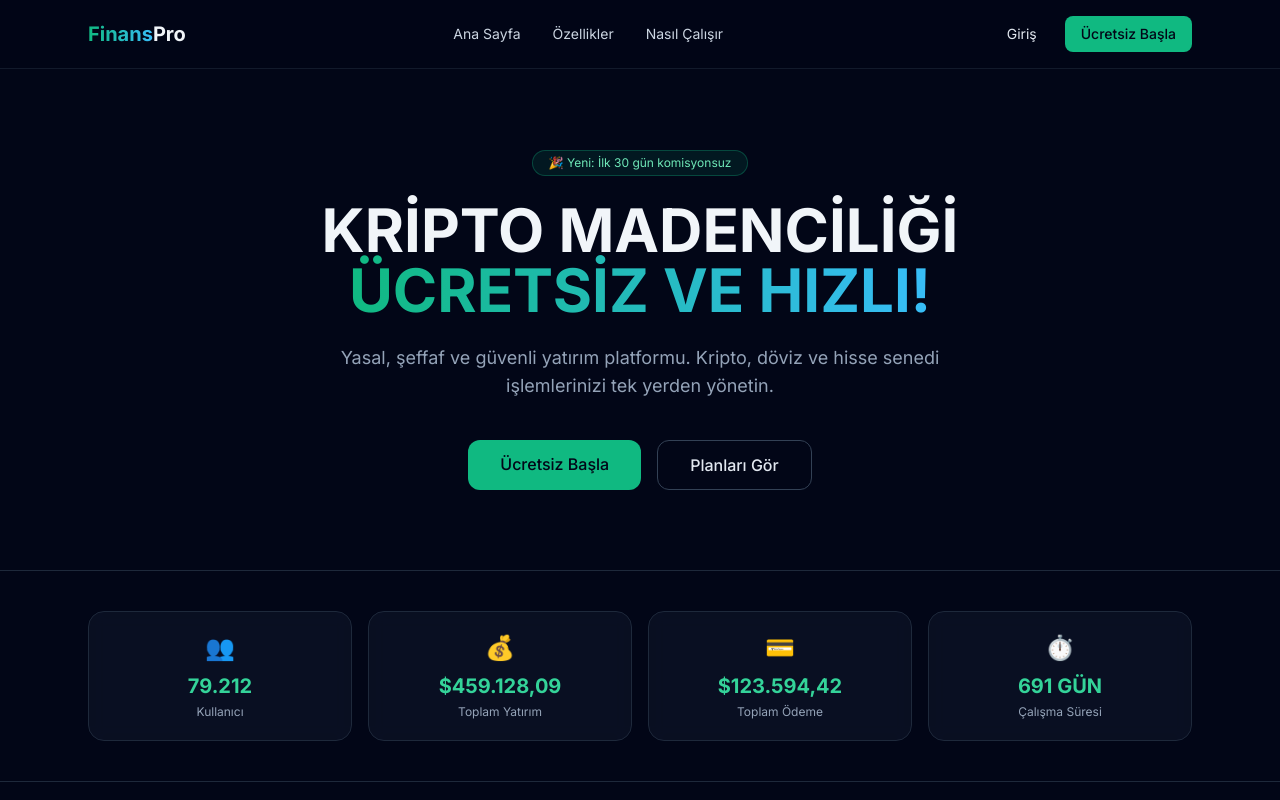
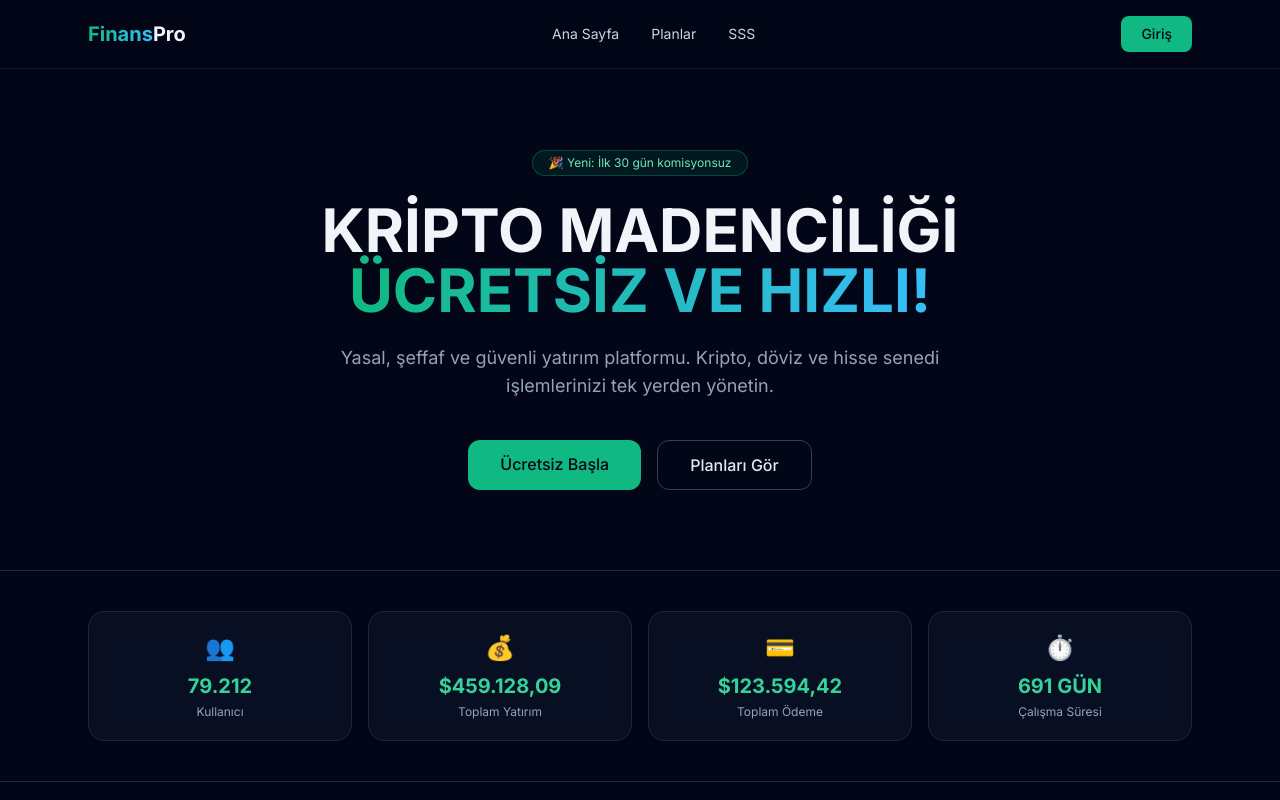
Before and after one commit to ayitvhizmet-gif/finans-platform, a Next.js app: page / in a window 1280 px wide. Shown: the top 800 px of the page. Built offline with nearby package versions, Linux system fonts and the light colour scheme.

Commit message:
Update Navbar.tsx

```diff
--- a/components/Navbar.tsx
+++ b/components/Navbar.tsx
@@ -9,15 +9,15 @@ export default function Navbar() {
         </Link>
         <div className="hidden gap-8 text-sm text-slate-300 md:flex">
           <Link href="/" className="hover:text-white">Ana Sayfa</Link>
-          <Link href="#ozellikler" className="hover:text-white">Özellikler</Link>
-          <Link href="#nasil" className="hover:text-white">Nasıl Çalışır</Link>
+          <Link href="#planlar" className="hover:text-white">Planlar</Link>
+          <Link href="#sss" className="hover:text-white">SSS</Link>
         </div>
         <div className="flex items-center gap-3">
-          <Link href="/giris" className="rounded-lg px-4 py-2 text-sm text-slate-200 hover:bg-slate-800">
+          <Link
+            href="/panel"
+            className="rounded-lg bg-emerald-500 px-5 py-2 text-sm font-medium text-slate-950 hover:bg-emerald-400"
+          >
             Giriş
-          </Link>
-          <Link href="/kayit" className="rounded-lg bg-emerald-500 px-4 py-2 text-sm font-medium text-slate-950 hover:bg-emerald-400">
-            Ücretsiz Başla
           </Link>
         </div>
       </nav>
```
